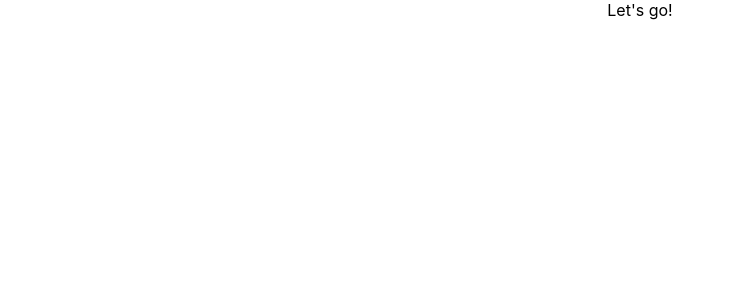
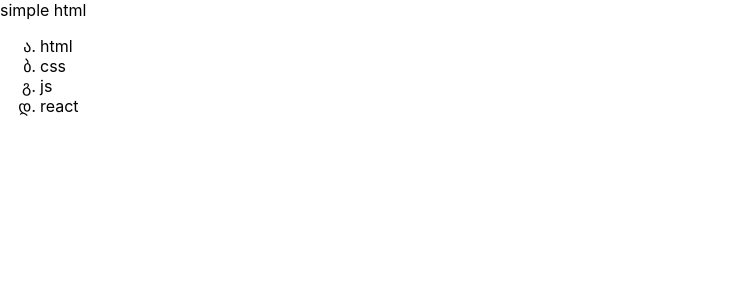
Before and after one commit to atpradical/social-network, a React (Create React App) app: page / in a window 1280 px wide. Shown: the top 300 px of the page, without its empty margins (0-734 px from the left). Built offline with nearby package versions, Linux system fonts and the light colour scheme.

Commit message:
add: App into arrow func

```diff
--- a/src/App.css
+++ b/src/App.css
@@ -1,3 +1,4 @@
+/*
 .App {
   text-align: center;
 }
@@ -36,3 +37,8 @@
     transform: rotate(360deg);
   }
 }
+*/
+
+ul {
+  list-style: georgian;
+}
--- a/src/App.tsx
+++ b/src/App.tsx
@@ -1,12 +1,27 @@
 import React from 'react';
 import './App.css';
 
-function App() {
+/*function App() {
   return (
     <div className="App">
      Let's go!
     </div>
   );
+}*/
+
+
+const App = () => {
+  return (
+    <div className="App">
+        simple html
+        <ul>
+            <li>html</li>
+            <li>css</li>
+            <li>js</li>
+            <li>react</li>
+        </ul>
+    </div>
+  );
 }
 
 export default App;
```
